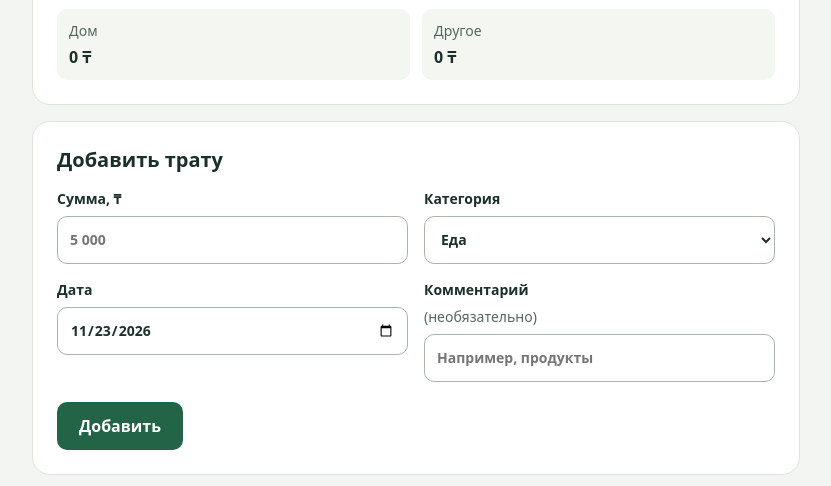
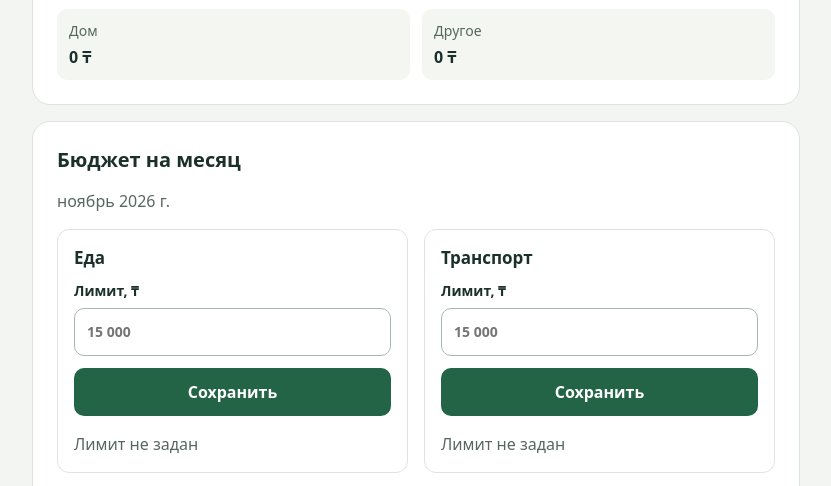
Before and after one commit to almaskup93-debug/rashody, a plain HTML site: page index.html in a window 1280 px wide. Shown: the part 462-948 px from the top of the page, without its empty margins (224-1055 px from the left). Drawn offline with Linux system fonts and the light colour scheme.

Commit message:
Добавить лимиты категорий с сохранением по месяцам

```diff
--- a/index.html
+++ b/index.html
@@ -15,6 +15,12 @@
       <p id="month-label" class="muted"></p>
       <p id="total" class="total" aria-live="polite">0 ₸</p>
       <dl id="category-totals" class="category-totals" aria-label="Итоги по категориям"></dl>
+    </section>
+    <section class="card" aria-labelledby="budget-title">
+      <h2 id="budget-title">Бюджет на месяц</h2>
+      <p id="budget-month" class="muted"></p>
+      <p id="budget-status" class="error" role="status"></p>
+      <div id="budget-forms" class="budget-forms"></div>
     </section>
     <section class="card" aria-labelledby="form-title">
       <h2 id="form-title">Добавить трату</h2>
--- a/script.js
+++ b/script.js
@@ -1,6 +1,7 @@
 'use strict';
 
 const STORAGE_KEY = 'rashody.expenses.v1';
+const BUDGET_STORAGE_PREFIX = 'rashody.budgets.v1.';
 const CATEGORIES = ['Еда', 'Транспорт', 'Дом', 'Другое'];
 const form = document.querySelector('#expense-form');
 const amountInput = document.querySelector('#amount');
@@ -8,6 +9,7 @@ const dateInput = document.querySelector('#date');
 const statusLine = document.querySelector('#status');
 let expenses = [];
 let storageReady = true;
+let budgetMonth = '';
 
 function localDate(date = new Date()) {
   return `${date.getFullYear()}-${String(date.getMonth() + 1).padStart(2, '0')}-${String(date.getDate()).padStart(2, '0')}`;
@@ -29,6 +31,106 @@ function parseAmount(value) {
 
 function money(amount) {
   return `${String(amount).replace(/\B(?=(\d{3})+(?!\d))/g, ' ')} ₸`;
+}
+
+function readBudgetLimits(month) {
+  try {
+    const raw = localStorage.getItem(BUDGET_STORAGE_PREFIX + month);
+    const limits = raw === null ? {} : JSON.parse(raw);
+    if (!limits || typeof limits !== 'object' || Array.isArray(limits)) return null;
+    let total = 0;
+    for (const [category, limit] of Object.entries(limits)) {
+      if (!CATEGORIES.includes(category) || !Number.isSafeInteger(limit) || limit <= 0) return null;
+      total += limit;
+      if (!Number.isSafeInteger(total)) return null;
+    }
+    return limits;
+  } catch {
+    return null;
+  }
+}
+
+function renderBudgetLimits() {
+  const month = localDate().slice(0, 7);
+  if (budgetMonth === month) return;
+  budgetMonth = month;
+  const limits = readBudgetLimits(month);
+  const budgetStatus = document.querySelector('#budget-status');
+  budgetStatus.textContent = limits === null ? 'Не удалось прочитать лимиты. Сохранённые данные не изменены. Проверьте хранилище браузера и обновите страницу.' : '';
+  document.querySelector('#budget-month').textContent = new Intl.DateTimeFormat('ru', { month: 'long', year: 'numeric' }).format(new Date());
+  const container = document.querySelector('#budget-forms');
+  container.replaceChildren();
+  CATEGORIES.forEach((category, index) => {
+    const budgetForm = document.createElement('form');
+    budgetForm.className = 'budget-form';
+    budgetForm.noValidate = true;
+    const title = document.createElement('h3');
+    title.id = `budget-category-${index}`;
+    title.textContent = category;
+    budgetForm.setAttribute('aria-labelledby', title.id);
+    const label = document.createElement('label');
+    label.textContent = 'Лимит, ₸';
+    const input = document.createElement('input');
+    input.type = 'text';
+    input.name = 'limit';
+    input.inputMode = 'numeric';
+    input.required = true;
+    input.placeholder = '15 000';
+    input.value = limits && limits[category] ? money(limits[category]).replace(' ₸', '') : '';
+    const saved = document.createElement('p');
+    saved.id = `budget-saved-${index}`;
+    saved.className = 'budget-saved muted';
+    saved.setAttribute('aria-live', 'polite');
+    saved.textContent = limits === null ? 'Лимит недоступен' : limits[category] ? `Лимит: ${money(limits[category])}` : 'Лимит не задан';
+    const error = document.createElement('p');
+    error.id = `budget-error-${index}`;
+    error.className = 'budget-error error';
+    error.setAttribute('role', 'status');
+    input.setAttribute('aria-describedby', `${saved.id} ${error.id}`);
+    label.append(input);
+    const button = document.createElement('button');
+    button.type = 'submit';
+    button.textContent = 'Сохранить';
+    budgetForm.append(title, label, button, saved, error);
+    budgetForm.addEventListener('submit', event => {
+      event.preventDefault();
+      if (month !== localDate().slice(0, 7)) {
+        renderBudgetLimits();
+        budgetStatus.textContent = 'Начался новый месяц. Введите лимит заново.';
+        return;
+      }
+      const limit = parseAmount(input.value);
+      input.setAttribute('aria-invalid', String(limit === null));
+      error.textContent = '';
+      if (limit === null) {
+        error.textContent = 'Введите положительный целый лимит, например 15 000.';
+        input.focus();
+        return;
+      }
+      const previous = readBudgetLimits(month);
+      if (previous === null) {
+        error.textContent = 'Не удалось прочитать лимиты. Данные не перезаписаны. Проверьте хранилище браузера.';
+        return;
+      }
+      const total = CATEGORIES.reduce((sum, name) => sum + (name === category ? limit : previous[name] || 0), 0);
+      if (!Number.isSafeInteger(total)) {
+        error.textContent = 'Общая сумма лимитов слишком велика для точного расчёта.';
+        input.setAttribute('aria-invalid', 'true');
+        input.focus();
+        return;
+      }
+      try {
+        localStorage.setItem(BUDGET_STORAGE_PREFIX + month, JSON.stringify({ ...previous, [category]: limit }));
+      } catch {
+        error.textContent = 'Не удалось сохранить лимит. Проверьте свободное место и доступ к хранилищу браузера.';
+        return;
+      }
+      input.value = money(limit).replace(' ₸', '');
+      saved.textContent = `Лимит: ${money(limit)}`;
+      budgetStatus.textContent = '';
+    });
+    container.append(budgetForm);
+  });
 }
 
 function loadExpenses() {
@@ -68,6 +170,7 @@ function saveExpenses(next) {
 }
 
 function render() {
+  renderBudgetLimits();
   const month = localDate().slice(0, 7);
   const current = expenses.filter(item => item.date.slice(0, 7) === month);
   document.querySelector('#month-label').textContent = new Intl.DateTimeFormat('ru', { month: 'long', year: 'numeric' }).format(new Date());
--- a/styles.css
+++ b/styles.css
@@ -14,6 +14,13 @@ p { line-height: 1.5; }
 .category-totals div { background: #f3f6f1; border-radius: 10px; padding: 12px; min-width: 0; }
 .category-totals dt { color: #57665f; font-size: 14px; }
 .category-totals dd { margin: 6px 0 0; font-weight: 700; overflow-wrap: anywhere; }
+.budget-forms { display: grid; grid-template-columns: repeat(2, minmax(0, 1fr)); gap: 16px; }
+.budget-form { min-width: 0; border: 1px solid #dce5dc; border-radius: 12px; padding: 16px; }
+.budget-form h3 { font-size: 17px; margin: 0 0 12px; }
+.budget-form button { width: 100%; margin-top: 12px; }
+.budget-saved { overflow-wrap: anywhere; margin-bottom: 0; }
+.budget-error { margin-bottom: 0; }
+.budget-error:empty, #budget-status:empty { display: none; }
 .fields { display: grid; grid-template-columns: repeat(2, minmax(0, 1fr)); gap: 16px; margin-bottom: 20px; }
 label { display: flex; flex-direction: column; gap: 8px; font-size: 14px; font-weight: 600; min-width: 0; }
 label .muted { font-weight: 400; }
@@ -34,4 +41,4 @@ button:hover { background: #194d35; }
 .delete { flex-shrink: 0; padding: 12px; color: #982b22; background: #fff0ec; }
 .delete:hover { background: #f9ded6; }
 footer { padding: 12px 0; font-size: 13px; }
-@media (max-width: 520px) { main { padding-top: 20px; } .card { padding: 20px; } .fields { grid-template-columns: 1fr; } form > button { width: 100%; } }
+@media (max-width: 520px) { main { padding-top: 20px; } .card { padding: 20px; } .fields, .budget-forms { grid-template-columns: 1fr; } form > button { width: 100%; } }
```
Also changed, not shown: 1 other file.
